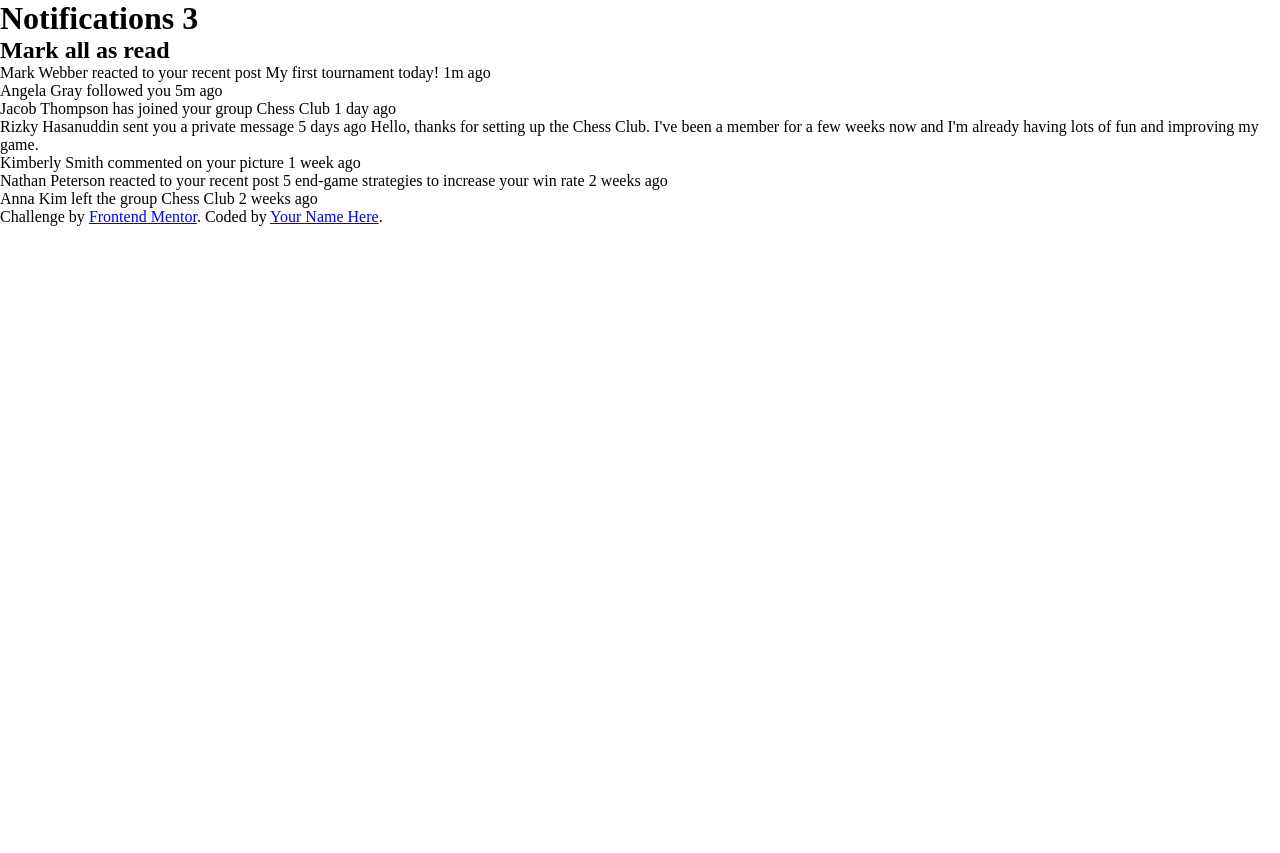
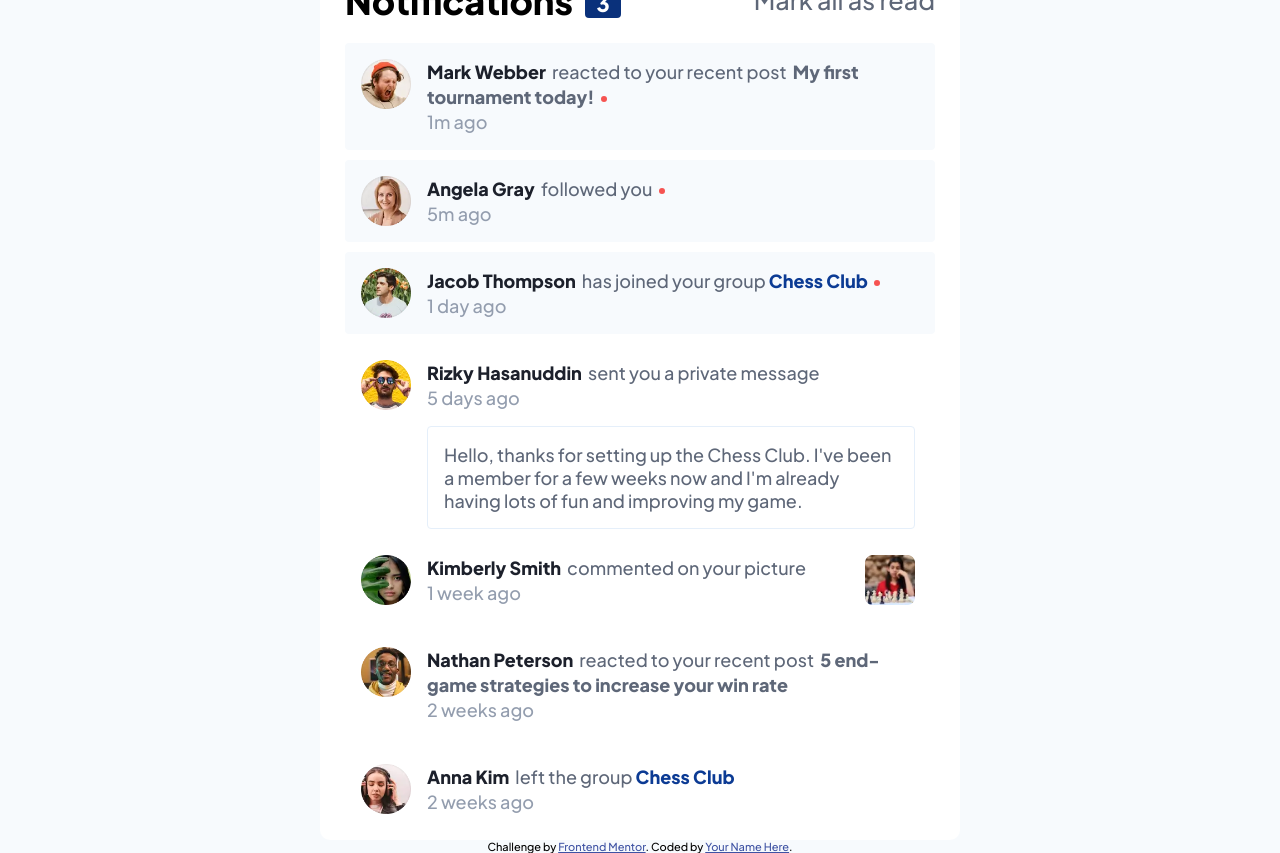
Before and after one commit to byu0324/notification-page, a plain HTML site: page index.html in a window 1280 px wide. Before the commit the page ends 800 px from the top, so only its background shows below. Drawn offline with Linux system fonts and the light colour scheme.

Commit message:
desktop finish

```diff
--- a/index.html
+++ b/index.html
@@ -17,39 +17,79 @@
 <body>
   <div class="container">
     <header>
-      <h1>Notifications 3</h1>
-      <h2>Mark all as read</h2>
+      <h1>Notifications <span class="num">3</span></h1>
+      <h2 class="hover">Mark all as read</h2>
     </header>
     <main>
-      <div class="massage">
-        <span class="name">Mark Webber</span> reacted to your recent post My first tournament today!
-        1m ago
+      <div class="massage new">
+        <img class="avatar" src="/assets/images/avatar-mark-webber.webp" alt="">
+        <div class="massage__content">
+          <div class="noti">
+            <span class="name hover">Mark Webber</span> reacted to your recent post <a class="post hover" href="#">My
+              first tournament today!</a>
+          </div>
+          <div class="time">1m ago</div>
+        </div>
+      </div>
+      <div class="massage new">
+        <img class="avatar" src="/assets/images/avatar-angela-gray.webp" alt="">
+        <div class="massage__content">
+          <div class="noti">
+            <span class="name hover">Angela Gray</span> followed you
+          </div>
+          <div class="time">5m ago</div>
+        </div>
+      </div>
+      <div class="massage new">
+        <img class="avatar" src="/assets/images/avatar-jacob-thompson.webp" alt="">
+        <div class="massage__content">
+          <div class="noti">
+            <span class="name hover">Jacob Thompson</span> has joined your group <a class="groupName hover"
+              href="#">Chess Club</a>
+          </div>
+          <div class="time">1 day ago</div>
+        </div>
       </div>
       <div class="massage">
-        Angela Gray followed you
-        5m ago
+        <img class="avatar" src="/assets/images/avatar-rizky-hasanuddin.webp" alt="">
+        <div class="massage__content">
+          <div class="noti">
+            <span class="name hover">Rizky Hasanuddin</span> sent you a private message
+          </div>
+          <div class="time">5 days ago </div>
+        </div>
+      </div>
+      <p class="priMassage">
+        Hello, thanks for setting up the Chess Club. I've been a member for a few weeks now and I'm already having
+        lots of fun and improving my game.
+      </p>
+      <div class="massage">
+        <img class="avatar" src="/assets/images/avatar-kimberly-smith.webp" alt="">
+        <div class="massage__content">
+          <div class="noti">
+            <span class="name hover">Kimberly Smith</span> commented on your picture
+          </div>
+          <div class="time">1 week ago</div>
+        </div>
+          <img class="picture" src="/assets/images/image-chess.webp" alt="">
       </div>
       <div class="massage">
-        Jacob Thompson has joined your group Chess Club
-        1 day ago
+        <img class="avatar" src="/assets/images/avatar-nathan-peterson.webp" alt="">
+        <div class="massage__content">
+          <div class="noti">
+            <span class="name hover">Nathan Peterson</span> reacted to your recent post <a class="post hover" href="#">5 end-game strategies to increase your win rate</a>
+          </div>
+          <div class="time">2 weeks ago</div>
+        </div>
       </div>
       <div class="massage">
-        Rizky Hasanuddin sent you a private message
-        5 days ago
-        Hello, thanks for setting up the Chess Club. I've been a member for a few weeks now and
-        I'm already having lots of fun and improving my game.
-      </div>
-      <div class="massage">
-        Kimberly Smith commented on your picture
-        1 week ago
-      </div>
-      <div class="massage">
-        Nathan Peterson reacted to your recent post 5 end-game strategies to increase your win rate
-        2 weeks ago
-      </div>
-      <div class="massage">
-        Anna Kim left the group Chess Club
-        2 weeks ago
+        <img class="avatar" src="/assets/images/avatar-anna-kim.webp" alt="">
+        <div class="massage__content">
+          <div class="noti">
+            <span class="name hover">Anna Kim</span> left the group <span class="groupName hover">Chess Club</span>
+          </div>
+          <div class="time">2 weeks ago</div>
+        </div>
       </div>
     </main>
   </div>
--- a/style.css
+++ b/style.css
@@ -1,9 +1,160 @@
+@import url('https://fonts.googleapis.com/css2?family=Plus+Jakarta+Sans:wght@500;800&display=swap');
+
 :root {
-
+  font-size: 18px;
+  --pri-red: hsl(1, 90%, 64%);
+  --pri-blue: hsl(219, 85%, 26%);
+  --neu-white: hsl(0, 0%, 100%);
+  --neu-very-gray-blue: hsl(210, 60%, 98%);
+  --neu-gray-blue-1: hsl(211, 68%, 94%);
+  --neu-gray-blue-2: hsl(205, 33%, 90%);
+  --neu-gray-blue: hsl(219, 14%, 63%);
+  --neu-dark-blue: hsl(219, 12%, 42%);
+  --neu-more-dark-blue: hsl(224, 21%, 14%);
 }
 
 * {
   margin: 0;
   padding: 0;
   box-sizing: border-box;
+  font-family: 'Plus Jakarta Sans', sans-serif;
 }
+
+body {
+  background-color: var(--neu-very-gray-blue);
+  display: flex;
+  flex-direction: column;
+  align-items: center;
+  justify-content: center;
+  height: 100vh;
+}
+
+.container {
+  background-color:hsl(0, 0%, 100%);
+  padding: 10px 25px;
+  border-radius: 10px;
+  max-width: 50%;
+}
+
+header {
+  display: flex;
+  align-items: center;
+  justify-content: space-between;
+  margin: 20px 0;
+}
+
+.num {
+  font-size: 1.2rem;
+  display: inline-block;
+  background-color: var(--pri-blue);
+  padding: 1px 11px;
+  color: var(--neu-white);
+  border-radius: 4px;
+  position: relative;
+  bottom: 3px;
+  margin-left: 6px;
+}
+
+header h2 {
+  font-weight: 500;
+  font-size: 1.4rem;
+  color:hsl(219, 12%, 42%);
+}
+
+.massage {
+  display: flex;
+  padding: 16px;
+  border-radius: 4px;
+  margin-top: 10px;
+  position: relative;
+}
+
+.avatar {
+  width: 50px;
+  margin-right: 16px;
+  height: 100%;
+}
+
+.massage__content {
+  line-height: 25px;
+}
+
+.noti {
+  color: var(--neu-dark-blue);
+}
+
+.name {
+  font-weight: 800;
+  color: var(--neu-more-dark-blue);
+  margin-right: 3px;
+}
+
+.hover:hover {
+  cursor: pointer;
+  color: var(--pri-blue);
+  filter: brightness(1.2);
+}
+
+.post {
+  text-decoration: none;
+  font-weight: 800;
+  color: inherit;
+  margin-left: 3px;
+}
+
+.time {
+  color: var(--neu-gray-blue)
+}
+
+.groupName {
+  text-decoration: none;
+  color: var(--pri-blue);
+  filter: brightness(1.2);
+  font-weight: 800;
+}
+
+.priMassage {
+  margin-left: 82px;
+  border: 1px solid var(--neu-gray-blue-1);
+  padding: 16px;
+  color: var(--neu-dark-blue);
+  margin-right: 20px;
+  cursor: pointer;
+  border-radius: 4px;
+}
+
+.priMassage:hover {
+  background-color:var(--neu-gray-blue-1);
+}
+
+.picture {
+  width: 50px;
+  position: absolute;
+  right: 20px;
+  cursor: pointer;
+}
+
+.new {
+  background-color: var(--neu-very-gray-blue);
+
+}
+
+.new .noti::after {
+  content: '';
+  display: inline-block;
+  width: 6px;
+  vertical-align: middle;
+  height: 6px;
+  background: hsl(1, 90%, 64%);
+  border-radius: 50%;
+  margin-left: 3px;
+}
+
+.attribution {
+  font-size: 11px;
+  text-align: center;
+}
+
+.attribution a {
+  color: hsl(228, 45%, 44%);
+}
```
